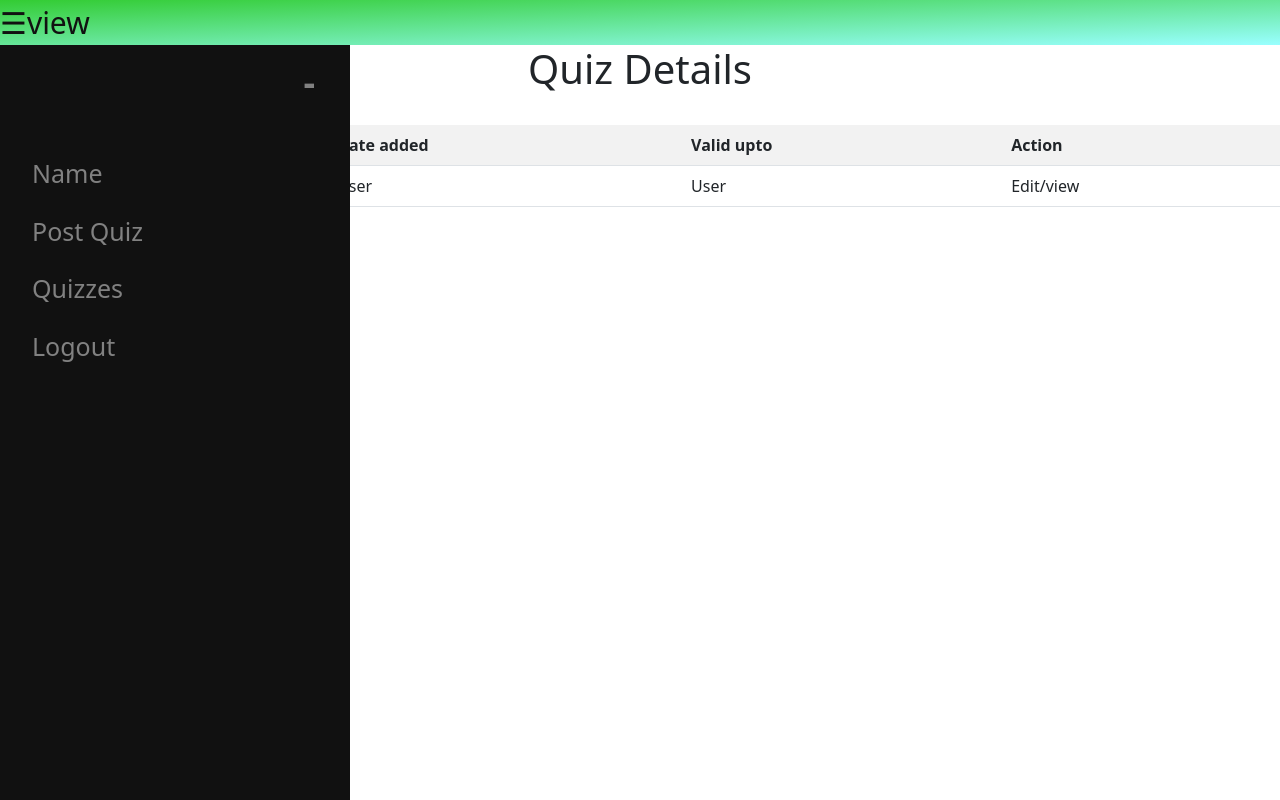
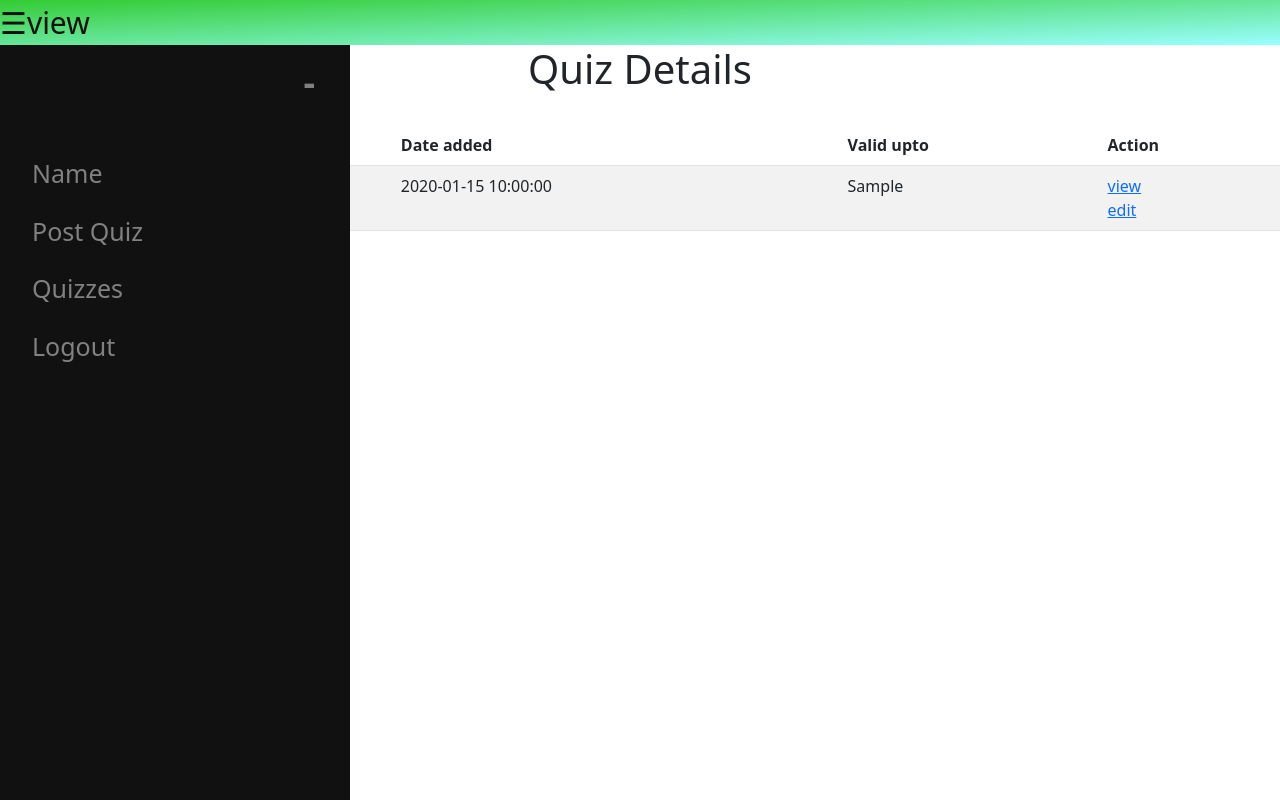
Before and after one commit to Bidisha28/TallyCode-QuizCreationPlatform, a Flask app: template template/quiz_data.html in a window 1280 px wide. Run offline with Flask 2, Linux system fonts and the light colour scheme; the template is opened without the code that fills it: most values are stand-ins (such as "Sample title", 1, 10 or a date in 2020); parts of the project's set-up code (start-up, migrations or seed data) failed here and were passed over.

Commit message:
added links

```diff
--- a/app.py
+++ b/app.py
@@ -44,7 +44,7 @@ oauth.register(
 def homepage():
     if 'user' in session:
         user = session.get('user')
-        return render_template('Quizpage.html')
+        return user
     return render_template('login.html')
     # return render_template('home.html', user=user)
 
@@ -63,7 +63,6 @@ def authorize():
         session['user'] = user
     if admin.find_one({'user_email': user['email']})==None:
         admin.insert_one({'user_email': user['email'], 'user_name': user['name']})
-    print(admin.find_one({'user_email': user['email']})==None)
     return redirect('/')
 
 #admin side login
@@ -82,11 +81,16 @@ def post_quiz():
 #admin whole quiz page
 @app.route('/quizzes')
 def quizzes():
+    current_user = session.get('user')
+    current_user_email = current_user['email']
+    user_data = admin.find_one({'user_email': current_user_email })
+    quiz_details = []
 
-    pass
-
-
-
+    for each_quiz in user_data['quizzes']:
+        data = quiz.find_one({'_id':each_quiz})
+        quiz_details.append({'name': data['name'], 'date_added': 'yet' , 'valid_upto': 'to add' })
+    print(quiz_details)
+    return render_template('quiz_data.html',all_quiz=quiz_details)
 
 
 
--- a/template/quiz_data.html
+++ b/template/quiz_data.html
@@ -37,17 +37,37 @@
             <a href="#">Quizzes</a>
             <a href="#">Logout</a>
         </div>
+        {% if all_quiz|length < 1%}
+        <h4 style="text-align: center;">There are no Quizzes. Go to post quiz to add new Quizzes</h4>
+        {% else %}
         <div class="test-maker-data" >
             <h1 style="text-align: center;">Quiz Details </h1><br>
             <table class="table table-striped">
-                <th>Quiz index</th>
-                <th>Date added</th>
-                <th>Valid upto</th>
-                <th>Action</th>
-                <tr><td>User</td><td>User</td><td>User</td><td>Edit/view</td></tr>
+                <thead>
+                    <tr>
+                        <th>Quiz Name</th>
+                        <th>Date added</th>
+                        <th>Valid upto</th>
+                        <th>Action</th>
+                    </tr>
+                </thead>
+                <tbody>
+                    {% for each_quiz in all_quiz %}
+                    <tr>
+                        <td>{{ each_quiz['name'] }} </td>
+                        <td>{{ each_quiz['date_added'] }} </td>
+                        <td>{{ each_quiz['valid_upto'] }} </td>
+                        <td>
+                            <a href="#">view</a>
+                            <br>
+                            <a href="#">edit</a>
+                        </td>
+                    </tr>
+                    {% endfor %}
+                </tbody>
             </table>
-
         </div>
+        {% endif %}
         <script>
             function closeNav() {document.getElementById("sidenav").style.width = "0";}
             function openNav() {document.getElementById("sidenav").style.width = "350px";}
--- a/template/test_Taker_data.html
+++ b/template/test_Taker_data.html
@@ -45,7 +45,6 @@
             <h1 style="text-align: center;">Test attendee details</h1><br>
             <table class="table table-striped">
                 <th>Name</th>
-                <th>Mail-ID</th>
                 <th>Quiz Index</th>
                 <th>Total score</th>
                 <th>Time taken</th>
```
